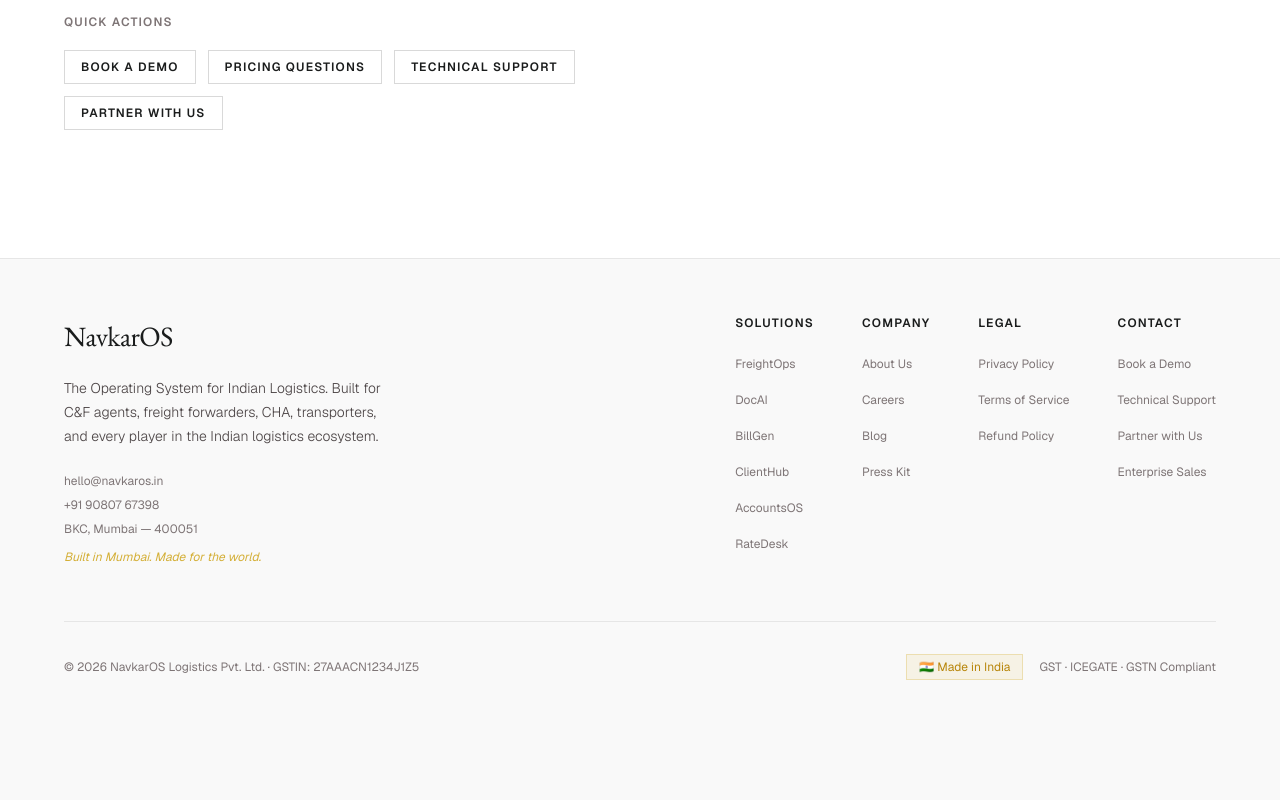
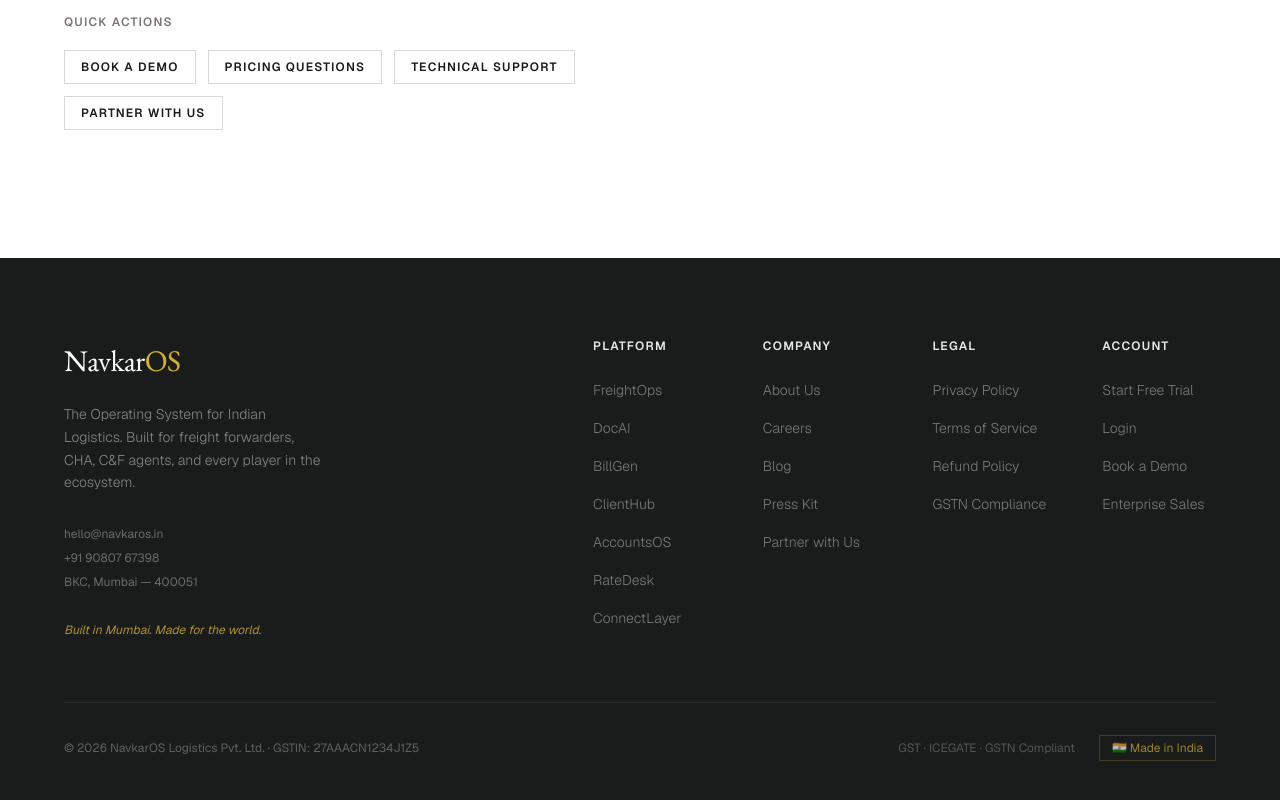
Before and after one commit to pranamshah/navkar_os, a Next.js app: page / in a window 1280 px wide. Shown: the part 9287-10087 px from the top of the page. Before the commit the page ends 10023 px from the top, so only its background shows below. Built offline with nearby package versions, Linux system fonts and the light colour scheme; no server answers.

Commit message:
redesign: dark footer with 4-column nav + NavkarOS watermark

```diff
--- a/components/home/Footer.tsx
+++ b/components/home/Footer.tsx
@@ -2,117 +2,172 @@
 
 import Link from "next/link";
 
-const cols = {
-  "Solutions": ["FreightOps", "DocAI", "BillGen", "ClientHub", "AccountsOS", "RateDesk"],
-  "Company": ["About Us", "Careers", "Blog", "Press Kit"],
-  "Legal": ["Privacy Policy", "Terms of Service", "Refund Policy"],
-};
+const cols = [
+  {
+    heading: "Platform",
+    links: [
+      { label: "FreightOps", href: "/demo/freightops" },
+      { label: "DocAI", href: "/demo/docai" },
+      { label: "BillGen", href: "/demo/billgen" },
+      { label: "ClientHub", href: "/demo/clienthub" },
+      { label: "AccountsOS", href: "/demo/accountsos" },
+      { label: "RateDesk", href: "/demo/ratedesk" },
+      { label: "ConnectLayer", href: "/demo/connectlayer" },
+    ],
+  },
+  {
+    heading: "Company",
+    links: [
+      { label: "About Us", href: "#" },
+      { label: "Careers", href: "#" },
+      { label: "Blog", href: "#" },
+      { label: "Press Kit", href: "#" },
+      { label: "Partner with Us", href: "#contact" },
+    ],
+  },
+  {
+    heading: "Legal",
+    links: [
+      { label: "Privacy Policy", href: "#" },
+      { label: "Terms of Service", href: "#" },
+      { label: "Refund Policy", href: "#" },
+      { label: "GSTN Compliance", href: "#" },
+    ],
+  },
+  {
+    heading: "Account",
+    links: [
+      { label: "Start Free Trial", href: "/signup" },
+      { label: "Login", href: "/login" },
+      { label: "Book a Demo", href: "#contact" },
+      { label: "Enterprise Sales", href: "#contact" },
+    ],
+  },
+];
 
 export default function Footer() {
   return (
-    <footer
-      className="px-8 lg:px-16 py-14 border-t"
-      style={{ background: "#f9f9f9", borderColor: "rgba(0,0,0,0.08)" }}
-    >
-      <div className="max-w-7xl mx-auto">
-        {/* Top row */}
-        <div className="flex flex-col md:flex-row justify-between gap-12 mb-14">
-          {/* Brand */}
-          <div className="md:max-w-xs">
-            <Link href="/" className="block mb-5">
+    <footer style={{ background: "#1a1c1c", position: "relative", overflow: "hidden" }}>
+      {/* Main content */}
+      <div className="relative max-w-7xl mx-auto px-8 lg:px-16 pt-20 pb-10" style={{ zIndex: 1 }}>
+        <div className="flex flex-col lg:flex-row justify-between gap-16 mb-16">
+
+          {/* Left: brand */}
+          <div className="lg:max-w-xs flex-shrink-0">
+            <Link href="/" className="inline-block mb-5">
               <span
                 style={{
                   fontFamily: "'EB Garamond', Georgia, serif",
-                  fontSize: "28px",
+                  fontSize: "30px",
                   fontWeight: 400,
-                  color: "#1a1c1c",
+                  color: "#fff",
                   letterSpacing: "-0.02em",
                 }}
               >
-                NavkarOS
+                Navkar<span style={{ color: "#D4AF37" }}>OS</span>
               </span>
             </Link>
-            <p className="text-sm mb-6" style={{ color: "#4c4546", lineHeight: 1.7, fontWeight: 300 }}>
-              The Operating System for Indian Logistics. Built for C&F agents,
-              freight forwarders, CHA, transporters, and every player in the
-              Indian logistics ecosystem.
+
+            <p
+              className="text-sm mb-8 leading-relaxed"
+              style={{ color: "rgba(255,255,255,0.45)", fontWeight: 300, maxWidth: "260px" }}
+            >
+              The Operating System for Indian Logistics. Built for freight forwarders,
+              CHA, C&F agents, and every player in the ecosystem.
             </p>
-            <div className="flex flex-col gap-2">
-              <p className="text-xs" style={{ color: "#7e7576" }}>hello@navkaros.in</p>
-              <p className="text-xs" style={{ color: "#7e7576" }}>+91 90807 67398</p>
-              <p className="text-xs" style={{ color: "#7e7576" }}>BKC, Mumbai — 400051</p>
-              <p className="text-xs italic mt-1" style={{ color: "#D4AF37" }}>
-                Built in Mumbai. Made for the world.
-              </p>
+
+            <div className="flex flex-col gap-2 mb-8">
+              <p className="text-xs" style={{ color: "rgba(255,255,255,0.35)" }}>hello@navkaros.in</p>
+              <p className="text-xs" style={{ color: "rgba(255,255,255,0.35)" }}>+91 90807 67398</p>
+              <p className="text-xs" style={{ color: "rgba(255,255,255,0.35)" }}>BKC, Mumbai — 400051</p>
             </div>
+
+            <p
+              className="text-xs italic"
+              style={{ color: "#D4AF37", opacity: 0.8 }}
+            >
+              Built in Mumbai. Made for the world.
+            </p>
           </div>
 
-          {/* Links */}
-          <div className="flex flex-wrap gap-12">
-            {Object.entries(cols).map(([cat, items]) => (
-              <div key={cat}>
-                <h5 className="text-xs font-semibold uppercase tracking-widest mb-5" style={{ color: "#1a1c1c" }}>
-                  {cat}
+          {/* Right: link columns */}
+          <div className="grid grid-cols-2 md:grid-cols-4 gap-10 lg:gap-14">
+            {cols.map((col) => (
+              <div key={col.heading}>
+                <h5
+                  className="text-xs font-semibold uppercase tracking-widest mb-6"
+                  style={{ color: "rgba(255,255,255,0.9)" }}
+                >
+                  {col.heading}
                 </h5>
-                <ul className="flex flex-col gap-3">
-                  {items.map((item) => (
-                    <li key={item}>
+                <ul className="flex flex-col gap-3.5">
+                  {col.links.map((link) => (
+                    <li key={link.label}>
                       <a
-                        href="#"
-                        className="text-xs transition-colors duration-200"
-                        style={{ color: "#7e7576" }}
+                        href={link.href}
+                        className="text-sm transition-colors duration-200"
+                        style={{ color: "rgba(255,255,255,0.4)", fontWeight: 300 }}
                         onMouseEnter={(e) => (e.currentTarget.style.color = "#D4AF37")}
-                        onMouseLeave={(e) => (e.currentTarget.style.color = "#7e7576")}
+                        onMouseLeave={(e) => (e.currentTarget.style.color = "rgba(255,255,255,0.4)")}
                       >
-                        {item}
+                        {link.label}
                       </a>
                     </li>
                   ))}
                 </ul>
               </div>
             ))}
-
-            <div>
-              <h5 className="text-xs font-semibold uppercase tracking-widest mb-5" style={{ color: "#1a1c1c" }}>
-                Contact
-              </h5>
-              <ul className="flex flex-col gap-3">
-                {["Book a Demo", "Technical Support", "Partner with Us", "Enterprise Sales"].map((item) => (
-                  <li key={item}>
-                    <a
-                      href="#contact"
-                      className="text-xs transition-colors duration-200"
-                      style={{ color: "#7e7576" }}
-                      onMouseEnter={(e) => (e.currentTarget.style.color = "#D4AF37")}
-                      onMouseLeave={(e) => (e.currentTarget.style.color = "#7e7576")}
-                    >
-                      {item}
-                    </a>
-                  </li>
-                ))}
-              </ul>
-            </div>
           </div>
         </div>
 
         {/* Bottom bar */}
         <div
-          className="flex flex-col sm:flex-row items-center justify-between gap-4 pt-8"
-          style={{ borderTop: "0.5px solid rgba(0,0,0,0.08)" }}
+          className="flex flex-col sm:flex-row items-start sm:items-center justify-between gap-4 pt-8"
+          style={{ borderTop: "0.5px solid rgba(255,255,255,0.08)" }}
         >
-          <p className="text-xs" style={{ color: "#7e7576" }}>
+          <p className="text-xs" style={{ color: "rgba(255,255,255,0.3)" }}>
             © {new Date().getFullYear()} NavkarOS Logistics Pvt. Ltd. · GSTIN: 27AAACN1234J1Z5
           </p>
-          <div className="flex items-center gap-4">
-            <span className="text-xs px-3 py-1" style={{ background: "rgba(212,175,55,0.1)", color: "#B8860B", border: "0.5px solid rgba(212,175,55,0.3)" }}>
+          <div className="flex items-center gap-6">
+            <span className="text-xs" style={{ color: "rgba(255,255,255,0.25)" }}>
+              GST · ICEGATE · GSTN Compliant
+            </span>
+            <span
+              className="text-xs px-3 py-1"
+              style={{
+                border: "0.5px solid rgba(212,175,55,0.3)",
+                color: "#D4AF37",
+                opacity: 0.7,
+              }}
+            >
               🇮🇳 Made in India
-            </span>
-            <span className="text-xs" style={{ color: "#7e7576" }}>
-              GST · ICEGATE · GSTN Compliant
             </span>
           </div>
         </div>
       </div>
+
+      {/* Watermark */}
+      <div
+        aria-hidden
+        className="w-full flex items-end justify-center select-none pointer-events-none"
+        style={{ zIndex: 0 }}
+      >
+        <span
+          style={{
+            fontFamily: "'EB Garamond', Georgia, serif",
+            fontSize: "clamp(72px, 16vw, 220px)",
+            fontWeight: 700,
+            color: "rgba(255,255,255,0.04)",
+            letterSpacing: "-0.04em",
+            lineHeight: 0.85,
+            userSelect: "none",
+            display: "block",
+            paddingBottom: "0px",
+          }}
+        >
+          NavkarOS
+        </span>
+      </div>
     </footer>
   );
 }
```
